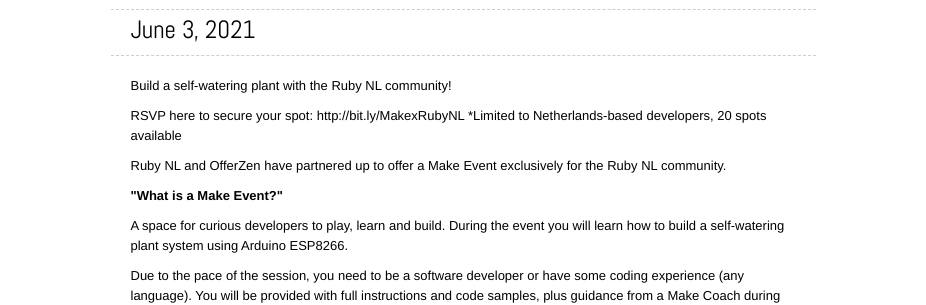
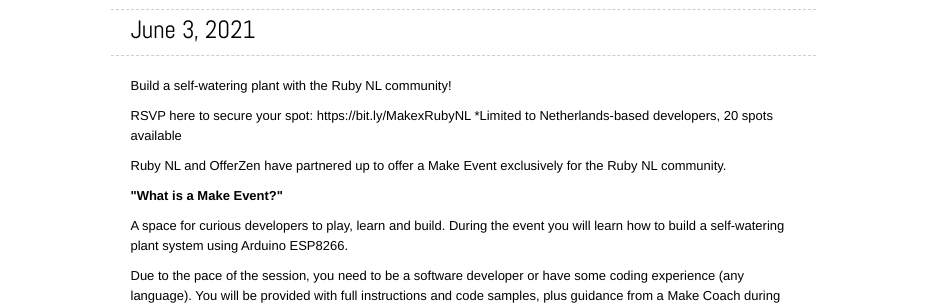
Before and after one commit to amsrb/amsrb.github.com, a Jekyll site: the page built from index.html, in a window 1280 px wide and 900 px high, scrolled down 347 px. Shown: the part 152-457 px from the top of the window, without its empty margins (177-1103 px from the left). Built offline with Jekyll 4.4.1, drawn with Linux system fonts in a browser that asks for light colours; comment, search, counter and statistics services are not loaded.

Commit message:
Use https for links

```diff
--- a/index.html
+++ b/index.html
@@ -20,7 +20,7 @@
 
       <div class="content">
         <p>Build a self-watering plant with the Ruby NL community!</p>
-        <p>RSVP here to secure your spot: http://bit.ly/MakexRubyNL *Limited to Netherlands-based developers, 20 spots available</p>
+        <p>RSVP here to secure your spot: https://bit.ly/MakexRubyNL *Limited to Netherlands-based developers, 20 spots available</p>
         <p>Ruby NL and OfferZen have partnered up to offer a Make Event exclusively for the Ruby NL community.</p>
         <p><strong>"What is a Make Event?"</strong></p>
         <p>A space for curious developers to play, learn and build. During the event you will learn how to build a self-watering plant system using Arduino ESP8266.</p>
@@ -46,7 +46,7 @@
         <p>PS. Are you interested in giving a talk at a future meetup? Contact us on Twitter (<a href="https://twitter.com/amsrb">@amsrb</a>), Email (<a href="mailto:amsrborgs@rubynl.org">amsrborgs@rubynl.org</a>), or on Slack (@Arno - he/him, @FloorD, @tombruijn or @rayta).</p>
       </div>
       <div class="button-wrapper">
-        <a class="button" href="http://bit.ly/MakexRubyNL">Click here to RSVP</a>
+        <a class="button" href="https://bit.ly/MakexRubyNL">Click here to RSVP</a>
       </div>
     </div>
   </div>
```
